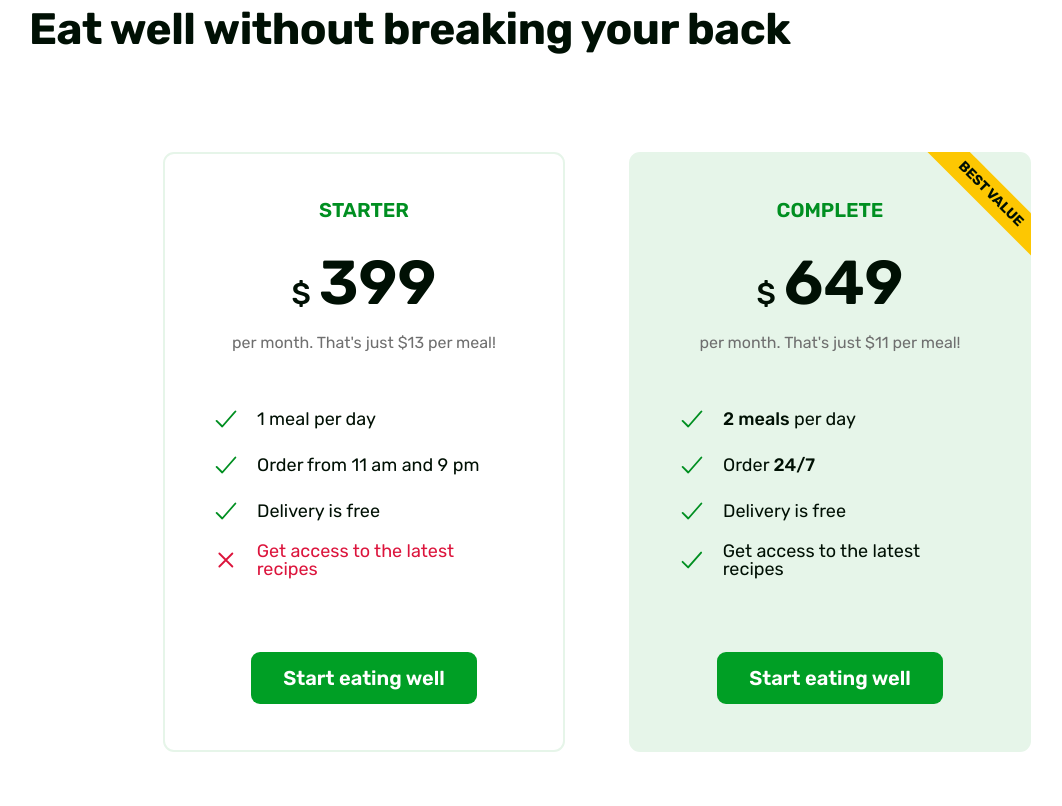
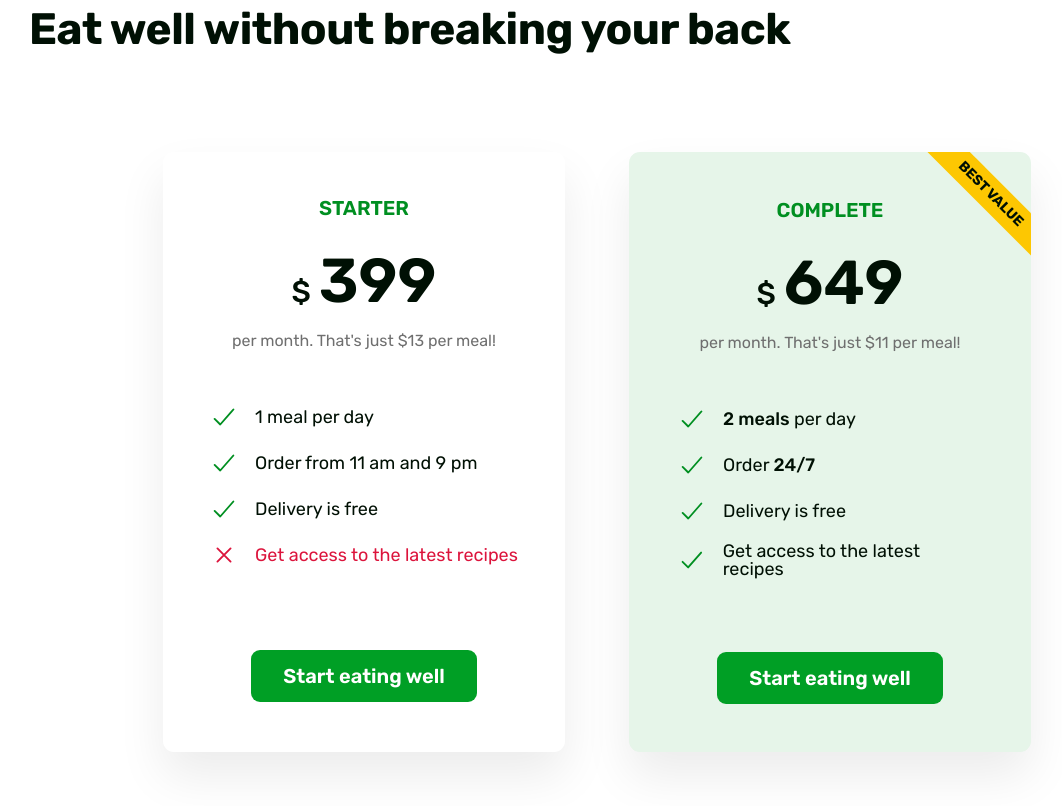
Before and after one commit to amitbhalla/css, a plain HTML site: page index.html in a window 1280 px wide. Shown: the part 4669-5475 px from the top of the page, without its empty margins (43-1105 px from the left). Drawn offline with nearby package versions, Linux system fonts and the light colour scheme.

Commit message:
Minor visual tweaks

```diff
--- a/css/style.css
+++ b/css/style.css
@@ -375,11 +375,11 @@
 .pricing-plan {
   border-radius: 11px;
   width: 75%;
+  box-shadow: 0 2.4rem 4.8rem rgb(0 0 0 / 8%);
 }
 
 .pricing-plan--starter {
   justify-self: end;
-  border: 2px solid #e6f5e9;
   padding: 4.6rem;
 }
 
```
